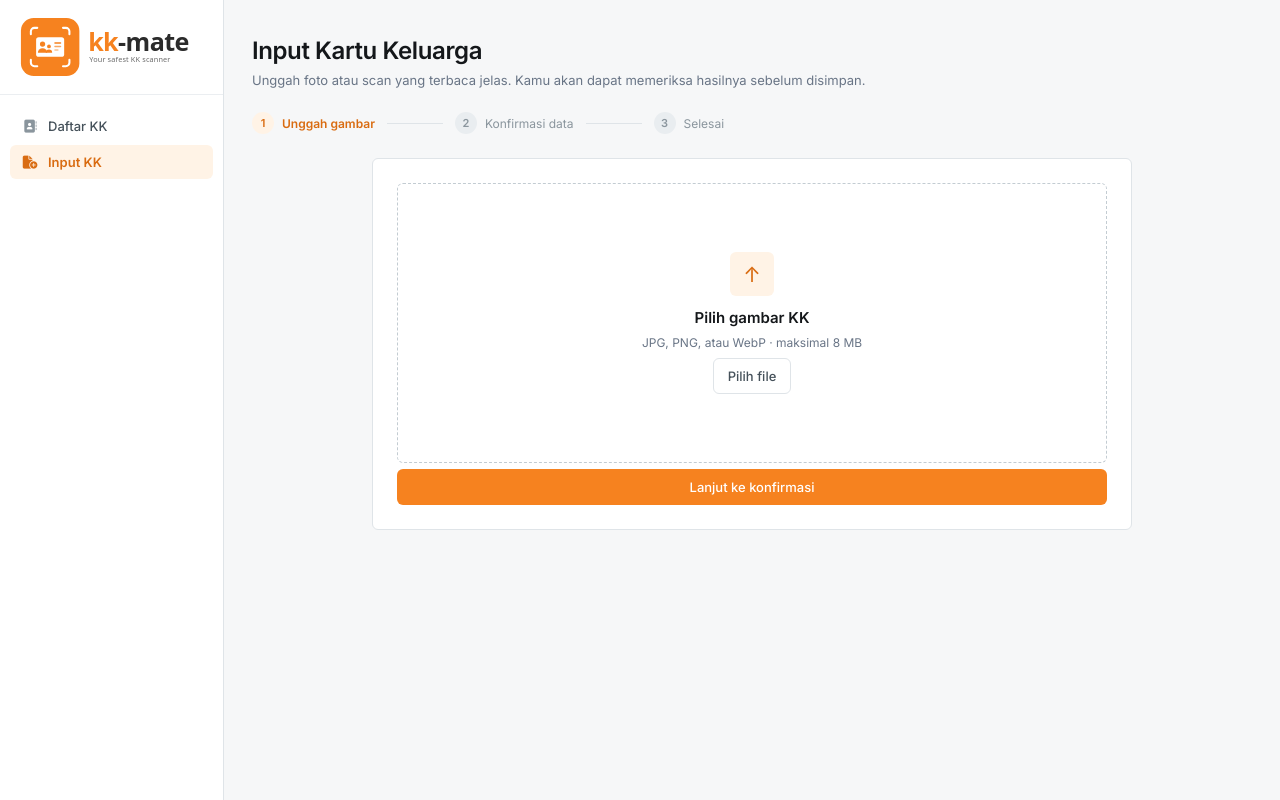
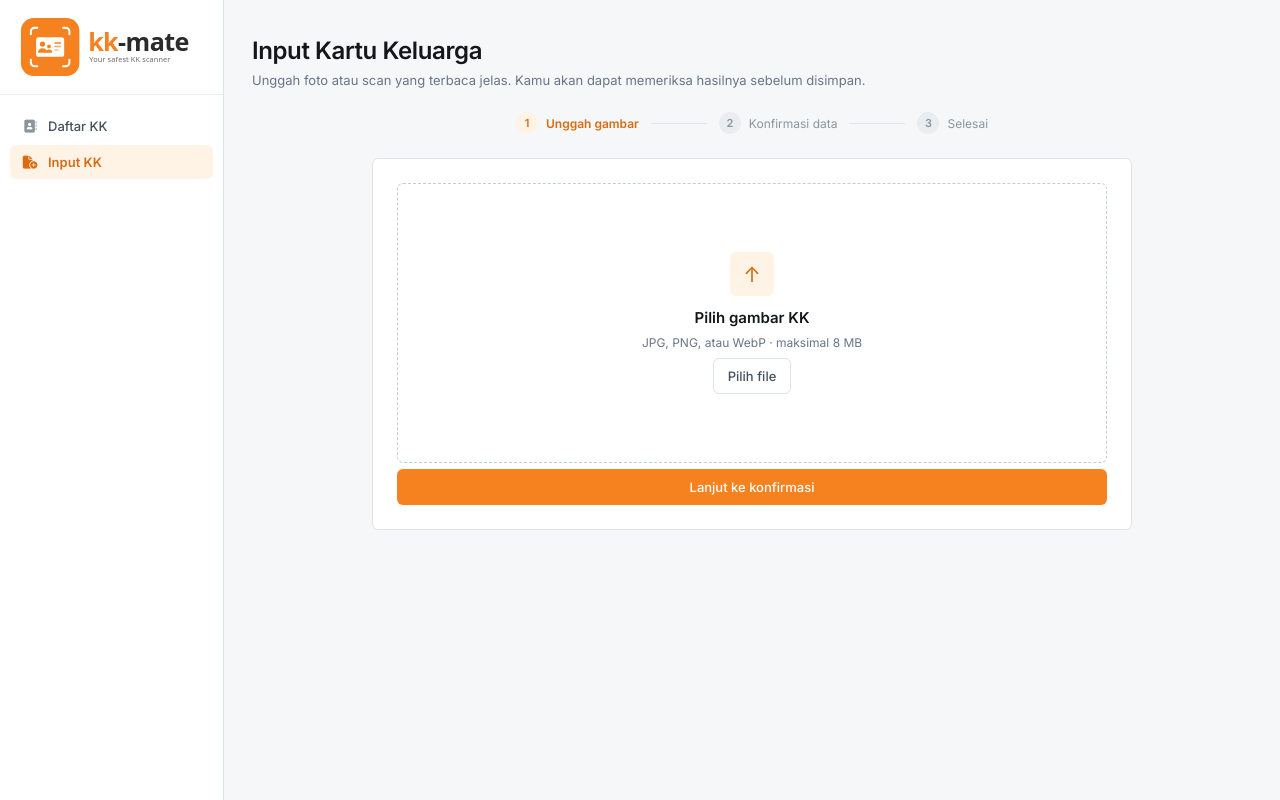
Before and after one commit to Hahahihiwahaha/mini_project_viskom, a FastAPI app: page /upload in a window 1280 px wide. Run offline with FastAPI, Linux system fonts and the light colour scheme.

Commit message:
perbaikan pada css

```diff
--- a/mini_project/app/static/style.css
+++ b/mini_project/app/static/style.css
@@ -91,7 +91,7 @@ body { margin: 0; min-height: 100vh; }
 .text-link { font-size: 12px; color: var(--orange-dark); text-decoration: none; font-weight: 500; }
 .text-link:hover { text-decoration: underline; }
 
-.steps { display: flex; align-items: center; gap: 12px; margin: 0 0 24px; color: #8a959d; font-size: 12px; }
+.steps { display: flex; align-items: center; justify-content: center; gap: 12px; margin: 0 0 24px; color: #8a959d; font-size: 12px; }
 .steps span { display: flex; align-items: center; gap: 8px; }
 .steps b { height: 22px; width: 22px; border-radius: 50%; display: grid; place-items: center; background: #e9edf0; font-size: 11px; font-weight: 600; }
 .steps .active { color: var(--orange-dark); font-weight: 600; }
```
Also changed, not shown: mini_project/data/kartu_keluarga.db.
